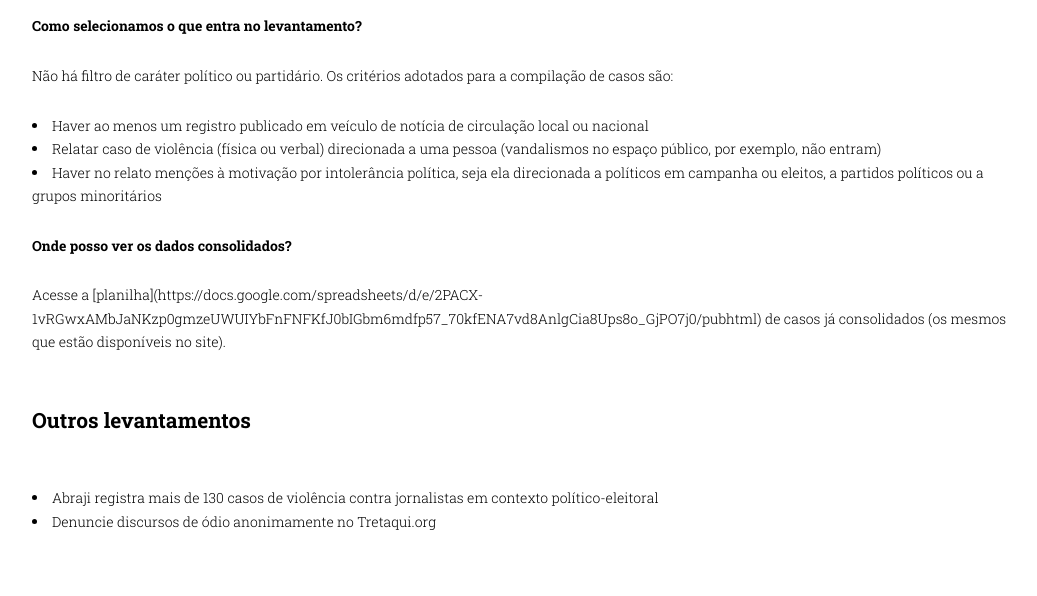
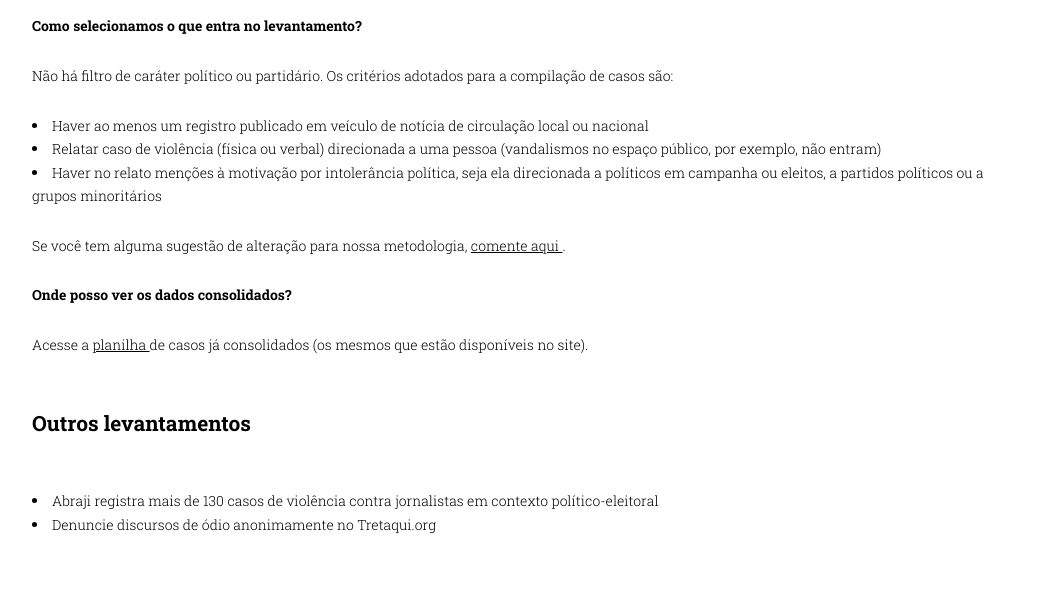
Before and after one commit to okfn-brasil/vitimas-da-intolerancia, a Python web app: template victims/templates/about.html in a window 1280 px wide. Shown: the part 939-1535 px from the top of the page, without its empty margins (116-1153 px from the left). Run offline with Jinja, Linux system fonts and the light colour scheme; the template is opened without the code that fills it, so the values that code supplies are empty.

Commit message:
Add links to the about page

```diff
--- a/victims/templates/about.html
+++ b/victims/templates/about.html
@@ -46,10 +46,18 @@
       grupos minoritários
     </li>
   </ol>
+  <p class="black-link">
+    Se você tem alguma sugestão de alteração para nossa metodologia,
+    <a href="https://github.com/okfn-brasil/vitimas-da-intolerancia/issues/25">
+      comente aqui
+    </a>.
+  </p>
   <p><b>Onde posso ver os dados consolidados?</b></p>
-  <p>
+  <p class="black-link">
     Acesse a
-    [planilha](https://docs.google.com/spreadsheets/d/e/2PACX-1vRGwxAMbJaNKzp0gmzeUWUIYbFnFNFKfJ0bIGbm6mdfp57_70kfENA7vd8AnlgCia8Ups8o_GjPO7j0/pubhtml)
+    <a href="https://docs.google.com/spreadsheets/d/e/2PACX-1vRGwxAMbJaNKzp0gmzeUWUIYbFnFNFKfJ0bIGbm6mdfp57_70kfENA7vd8AnlgCia8Ups8o_GjPO7j0/pubhtml">
+      planilha
+    </a>
     de casos já consolidados (os mesmos que estão disponíveis no site).
   </p>
   <h2>Outros levantamentos</h2>
```
